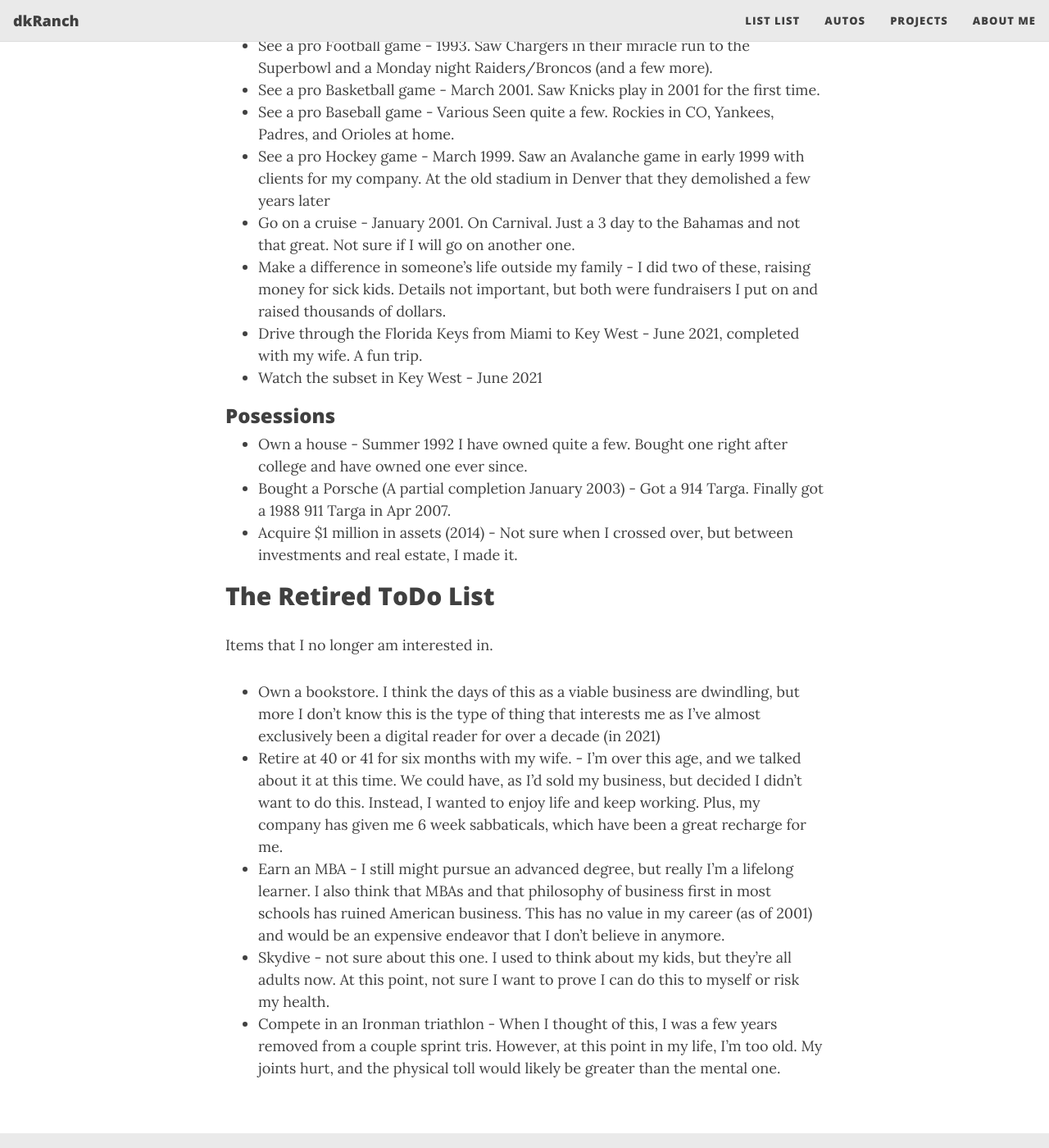
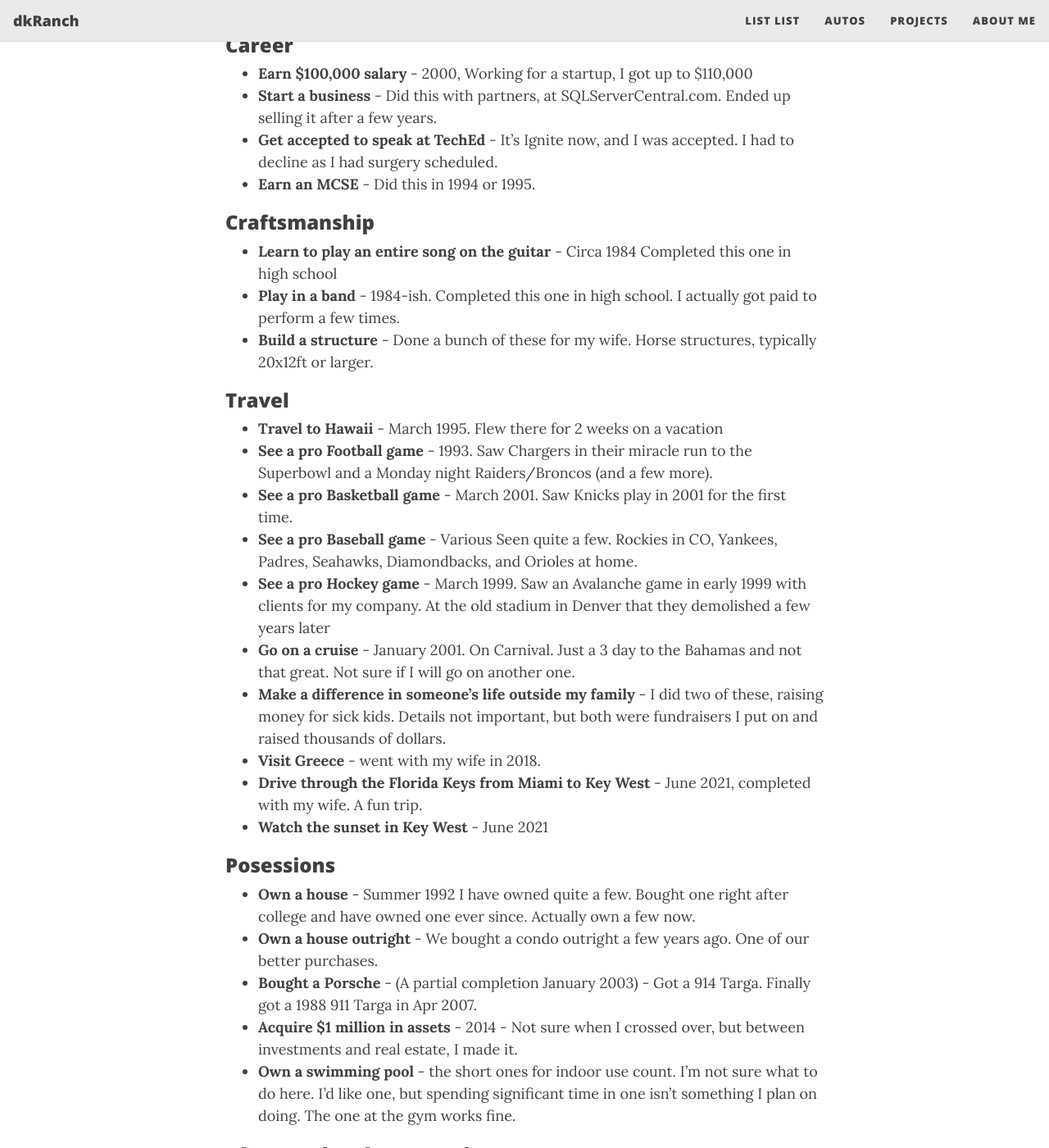
Before and after one commit to dkranch/www, a Jekyll site: the page built from lifelistSteve.md, in a window 1280 px wide and 1400 px high, scrolled down 4393 px. Shown: the whole window at 82% size. Built offline with Jekyll 4.4.1, drawn with Linux system fonts in a browser that asks for light colours; nearby versions of some CDN libraries; some of the changed text lies outside the part shown.

Commit message:
life list updates.

```diff
--- a/lifelistSteve.md
+++ b/lifelistSteve.md
@@ -37,125 +38,139 @@
     - Africa - ??.
     - Antarctica - ?? - Not sure here
     - Australia - June 2019
-- Visit Madagascar - Can't explain this one, but I want to go.
-- Visit Katmandu
-- Visit Japan
-- Visit the Great Wall of China in person
-- Visit Egypt
-- Visit Alaska
-- Visit Belize
-- Pet an elephant - Not sure why, but this somewhat falls under travel
+- **Visit Madagascar** - Can't explain this one, but I want to go.
+- **Visit Katmandu**
+- **Visit Japan**
+- **Visit the Great Wall of China**
+- **Visit Egypt**
+- **Visit Alaska**
+- **Visit Belize**
+- **Pet an elephant** - Not sure why, but this somewhat falls under travel
+- **Istanbul** - walk from Europe to Asia
 
 ### Food
 
 I like food and to cook, and these are things I'd like to do. Ugly Delicious has inspired me a bit to be more adventureous.
 
-- Pizza in Naples
-- Pizza in Tokyo
-- Tacos in Tulum
-- Make a good tortilla - so far, none have been very good
-- Make mole
-- Learn to make some fall-off-the bone ribs
+- **Pizza in Naples**
+- **Pizza in Tokyo**
+- **Tacos in Tulum**
+- **Make a good tortilla** - so far, none have been very good
+- **Make mole**
+- **Ribs** - Learn to make some fall-off-the bone ribs
+
+### Career
+
+Items related to my career. Right now, I don't have a lot of them. Or any of them.
 
 ### Misc
 
-- Write a fictional novel
-- Work for a charity full-time
-- Teach school for a year
-- Start a scholarship fund
-- Avoid wearing a tie - Last known date, 2/12/2018
-- Have lunch with Roger Staubach - He was a hero of mine when I was growing up. Since I have been disappointed in meeting some people (that were famous) in my life, I am not sure about this one, but I think I would like to meet him.
+- **Write a fictional novel**
+- **Work for a charity full-time**
+- **Teach school for a year** - Any level, any topic, any format
+- **Start a scholarship fund**
+- **Avoid wearing a tie** - Last known date, 2/12/2018
+- **Have lunch with Roger Staubach** - He was a hero of mine when I was growing up. Since I have been disappointed in meeting some people (that were famous) in my life, I am not sure about this one, but I think I would like to meet him.
 
 ### Craftsmanship
 
-- Rebuild a car engine
-- Ride a motorcycle or bicycle across the United States
-- Build a house from scratch - not by myself, but buy land and have a house built or build it myself.
-- Paint a picture
-- Perform a major repair or renovation on my house with only my family.
-- Write a software application that someone else uses. For free or for profit.
-- Build a cabinet we use
-- Grow a tree
-- Make a signpost
+- **Rebuild a car engine**
+- **Ride a motorcycle or bicycle across the United States**
+- **Build a house from scratch** - not by myself, but buy land and have a house built or build it myself. Doesn't need to be big. Could be a 1 or 2 room cabin.
+- **Paint a picture** - or sketch something.
+- **Perform a major repair** - or renovation on my house with only my family.
+- **Write a software application that someone else uses** - For free or for profit.
+- **Build a chair** - Something we use here at the ranch.
+- **Build a cabinet we use**
+- **Grow a tree**
+- **Make a signpost**
 
 ### Possessions
 
 I worry less about things as I age, but still a few from my younger years. Can't quite decide what to do here.
 
-- Own a hot tub
-- Own a swimming pool - the short ones for indoor use  count.
-
+- **Own a hot tub** - Can't decide if this fits the lifestyle. Or the maintenance
+- **Own an electric car** - This is becoming more attractive to me.
 ### Physical
 
-- Climb as far as I can up Mt Everest in two weeks.
-- Climb as far as I can up Mt Fuji.
-- Climb as far as I can up Maccu Piccu - My wife got me interested in this one.
-- Ski in Japan
-- Attend a fantasy baseball camp and play for a week.
+- **Climb Mt Everest** - as far as I can up in two weeks.
+- **Climb Mt Fuji** - as far as I can go
+- **Climb Maccu Piccu** - My wife got me interested in this one.
+- **Ski in Japan**
+- **Attend a fantasy baseball camp** - and play for a week.
 
 
 ## <a name="completed">The Completed List</a>
 
-These are the items that have been knocked off.
+These are the items that have been knocked off. Various times in my life across the years, as best as I can remember.
+
+It's an impressive list to me, since I wasn't actively working on things for a number of years. Still managed to move in those directions.
 
 ### Family
 
-- Fall in love and get married (May 23, 1998) - I have a lovely wife whom I love more today than the day we married.
-- Have a child (June 1992, November 1998, May 2001) - I have three great children, Kyle, Delaney, and Kendall. Hence the inspiration for the domain
-- Own a dog as a adult	Spring 1994	We had a doberman for a few weeks when I was in high school, but then got rid of it. When my wife and I were dating we got a Great Dane and now have two.
+- **Fall in love and get married** - (1998) I have a lovely wife whom I love more today than the day we married.
+- **Have a child** - (1992, 1998, 2001) I have three great children, Kyle, Delaney, and Kendall. Hence the inspiration for the domain
+- **Own a dog as a adult** - Spring 1994. We had a doberman for a few weeks when I was in high school, but then got rid of it. When my wife and I were dating we got a Great Dane and now have had many. Currently an Aussie and a pit bull mix.
 
 ### Misc
-- Earn a college degree	- Completed May 1989. BA in economics from the University of Virginia.
-- Publish an article	Spring 1999	I published my first article in SQL Server Update - a UK technical journal in the Spring of 1999.
-- Learn to ride a motorcycle	Fall 1991	I had one in San Diego and commuted with it for eight months.
-- Write a non-fiction book (September 2001) - Published (as co-author), SQL Server 2000 Design Study Guide
-- Publish a book (Summer 2002) - Published The Best of SQL Server Central.com 2002 in the summer of 2002
-- Fly first class on an airplane - Jan 1999 - My first time was for an interview in Colorado. Since then, it happens often. Or at least, I upgrade to business about every 3rd or 4th trip.
-- Write a poem -1983. Wrote a lot in high school and college.
+- **Earn a college degree** - Completed May 1989. BA in economics from the University of Virginia.
+- **Publish an article** - Spring 1999	I published my first article in SQL Server Update - a UK technical journal in the Spring of 1999.
+- **Learn to ride a motorcycle** - Fall 1991	I had one in San Diego and commuted with it for eight months.
+- **Write a non-fiction book** - September 2001. Published (as co-author), SQL Server 2000 Design Study Guide
+- **Publish a book** - Summer 2002 - Published The Best of SQL Server Central.com 2002 in the summer of 2002
+- **Fly first class on an airplane** - Jan 1999 - My first time was for an interview in Colorado. Since then, it happens often. Or at least, I upgrade to business about every 3rd or 4th trip.
+- **Write a poem** - 1983. Wrote a lot in high school and college.
 
 ### Physical
 
-- Climb to the top of a mountain - 14000 ft minimum. - August 15, 2002	Hiked to the top of Gray's Peak in Colorado.
-- Complete a marathon - March 1987 Shamrock marathon in Virginia, March 1987.
-- Complete a triathlon - September 1997	Sandman triathlon, September 1997.
-- Scuba dive to 100 ft.	October 1991	Completed in San Diego, La Jolla cove in October 1991.
-- Run every day for a year - I did this and kept going. As of 2021, I am #321 on the [retired streak list](https://www.runeveryday.com/men_retired.php) with 1564 days.
-- Play baseball as an adult. I did this for a decade, from ages 38-48. I missed parts of different seasons for injuries and finally stopped when I had my ACL replaced and couldn't play. I was already getting too old.
+- **Climb to the top of a mountain** - 14000 ft minimum. - August 15, 2002	Hiked to the top of Gray's Peak in Colorado.
+- **Complete a marathon** - March 1987 Shamrock marathon in Virginia, March 1987.
+- **Complete a triathlon** - September 1997	Sandman triathlon, September 1997.
+- **Scuba dive to 100 ft.** - October 1991. Completed in San Diego, La Jolla cove in October 1991.
+- **Run every day for a year** - I did this and kept going. As of 2021, I am #321 on the [retired streak list](https://www.runeveryday.com/men_retired.php) with 1564 days.
+- **Play baseball as an adult** - I did this for a decade, from ages 38-48. I missed parts of different seasons for injuries and finally stopped when I had my ACL replaced and couldn't play. I was already getting too old.
+- **Bench press my own weight** - getting harder. I was up to 205 lifting when I weighed around 215. Now at 235, I'm not sure I can get up there with these joints.
 
 ### Career
 
-- Earn $100,000 salary - 2000, Working for a startup, I got up to $110,000
-- Start a business - Did this with partners, at SQLServerCentral.com. Ended up selling it after a few years.
+- **Earn $100,000 salary** - 2000, Working for a startup, I got up to $110,000
+- **Start a business** - Did this with partners, at SQLServerCentral.com. Ended up selling it after a few years.
+- **Get accepted to speak at TechEd** - It's Ignite now, and I was accepted. I had to decline as I had surgery scheduled.
+- **Earn an MCSE** - Did this in 1994 or 1995.
 
 ### Craftsmanship
 
-- Learn to play an entire song on the guitar - Circa 1984	Completed this one in high school
-- Play in a band - 1984-ish. Completed this one in high school. I actually got paid to perform a few times.
+- **Learn to play an entire song on the guitar** - Circa 1984	Completed this one in high school
+- **Play in a band** - 1984-ish. Completed this one in high school. I actually got paid to perform a few times.
+- **Build a structure** - Done a bunch of these for my wife. Horse structures, typically 20x12ft or larger.
 
 ### Travel
 
-- Travel to Hawaii	March 1995.	Flew there for 2 weeks on a vacation
-- See a pro Football game - 1993. Saw Chargers in their miracle run to the Superbowl and a Monday night Raiders/Broncos (and a few more).
-- See a pro Basketball game - March 2001. Saw Knicks play in 2001 for the first time.
-- See a pro Baseball game - Various	Seen quite a few. Rockies in CO, Yankees, Padres, and Orioles at home.
-- See a pro Hockey game - March 1999. Saw an Avalanche game in early 1999 with clients for my company. At the old stadium in Denver that they demolished a few years later
-- Go on a cruise - January 2001. On Carnival. Just a 3 day to the Bahamas and not that great. Not sure if I will go on another one.
-- Make a difference in someone's life outside my family - I did two of these, raising money for sick kids. Details not important, but both were fundraisers I put on and raised thousands of dollars.
-- Drive through the Florida Keys from Miami to Key West - June 2021, completed with my wife. A fun trip.
-- Watch the subset in Key West - June 2021
+- **Travel to Hawaii** - March 1995.	Flew there for 2 weeks on a vacation
+- **See a pro Football game** - 1993. Saw Chargers in their miracle run to the Superbowl and a Monday night Raiders/Broncos (and a few more).
+- **See a pro Basketball game** - March 2001. Saw Knicks play in 2001 for the first time.
+- **See a pro Baseball game** - Various	Seen quite a few. Rockies in CO, Yankees, Padres, Seahawks, Diamondbacks, and Orioles at home.
+- **See a pro Hockey game** - March 1999. Saw an Avalanche game in early 1999 with clients for my company. At the old stadium in Denver that they demolished a few years later
+- **Go on a cruise** - January 2001. On Carnival. Just a 3 day to the Bahamas and not that great. Not sure if I will go on another one.
+- **Make a difference in someone's life outside my family** - I did two of these, raising money for sick kids. Details not important, but both were fundraisers I put on and raised thousands of dollars.
+- **Visit Greece** - went with my wife in 2018.
+- **Drive through the Florida Keys from Miami to Key West** - June 2021, completed with my wife. A fun trip.
+- **Watch the sunset in Key West** - June 2021
 
 ### Posessions
 
-- Own a house - Summer 1992	I have owned quite a few. Bought one right after college and have owned one ever since.
-- Bought a Porsche (A partial completion January 2003) - Got a 914 Targa. Finally got a 1988 911 Targa in Apr 2007.
-- Acquire $1 million in assets (2014) - Not sure when I crossed over, but between investments and real estate, I made it.
+- **Own a house** - Summer 1992	I have owned quite a few. Bought one right after college and have owned one ever since. Actually own a few now.
+- **Own a house outright** - We bought a condo outright a few years ago. One of our better purchases.
+- **Bought a Porsche** - (A partial completion January 2003) - Got a 914 Targa. Finally got a 1988 911 Targa in Apr 2007.
+- **Acquire $1 million in assets** - 2014 - Not sure when I crossed over, but between investments and real estate, I made it.
+- **Own a swimming pool** - the short ones for indoor use count. I'm not sure what to do here. I'd like one, but spending significant time in one isn't something I plan on doing. The one at the gym works fine.
 
 ## <a name="retired">The Retired ToDo List</a>
 
 Items that I no longer am interested in.
 
-- Own a bookstore. I think the days of this as a viable business are dwindling, but more I don't know this is the type of thing that interests me as I've almost exclusively been a digital reader for over a decade (in 2021)
-- Retire at 40 or 41 for six months with my wife. - I'm over this age, and we talked about it at this time. We could have, as I'd sold my business, but decided I didn't want to do this. Instead, I wanted to enjoy life and keep working. Plus, my company has given me 6 week sabbaticals, which have been a great recharge for me.
-- Earn an MBA - I still might pursue an advanced degree, but really I'm a lifelong learner. I also think that MBAs and that philosophy of business first in most schools has ruined American business. This has no value in my career (as of 2001) and would be an expensive endeavor that I don't believe in anymore.
-- Skydive - not sure about this one. I used to think about my kids, but they're all adults now. At this point, not sure I want to prove I can do this to myself or risk my health.
-- Compete in an Ironman triathlon - When I thought of this, I was a few years removed from a couple sprint tris. However, at this point in my life, I'm too old. My joints hurt, and the physical toll would likely be greater than the mental one.
+- **Own a bookstore** - I think the days of this as a viable business are dwindling, but more I don't know this is the type of thing that interests me as I've almost exclusively been a digital reader for over a decade (in 2021)
+- **Retire at 40 or 41 for six months with my wife** - I'm over this age, and we talked about it at this time. We could have, as I'd sold my business, but decided I didn't want to do this. Instead, I wanted to enjoy life and keep working. Plus, my company has given me 6 week sabbaticals, which have been a great recharge for me.
+- **Earn an MBA** - I still might pursue an advanced degree, but really I'm a lifelong learner. I also think that MBAs and that philosophy of business first in most schools has ruined American business. This has no value in my career (as of 2001) and would be an expensive endeavor that I don't believe in anymore.
+- **Skydive** - not sure about this one. I used to think about my kids, but they're all adults now. At this point, not sure I want to prove I can do this to myself or risk my health.
+- **Compete in an Ironman triathlon** - When I thought of this, I was a few years removed from a couple sprint tris. However, at this point in my life, I'm too old. My joints hurt, and the physical toll would likely be greater than the mental one.
```
Also changed, not shown: other parts of lifelistSteve.md (+4 -3 lines).
